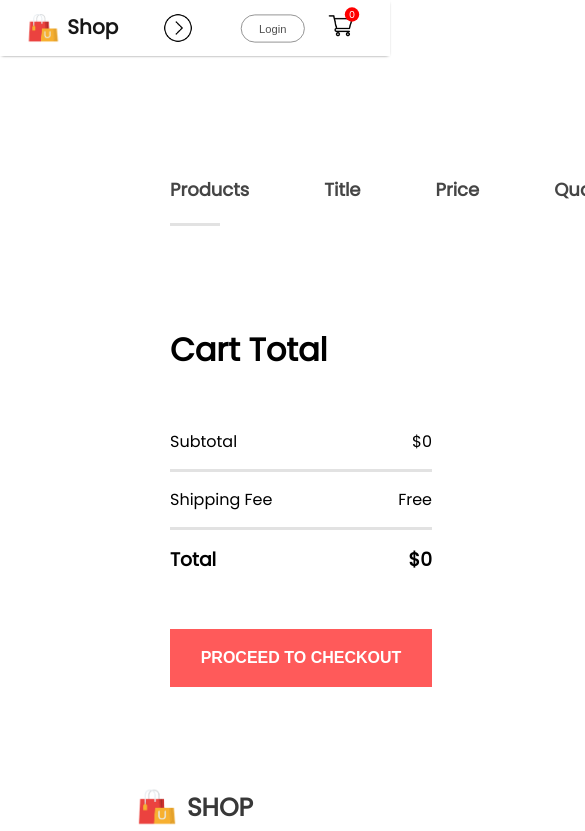
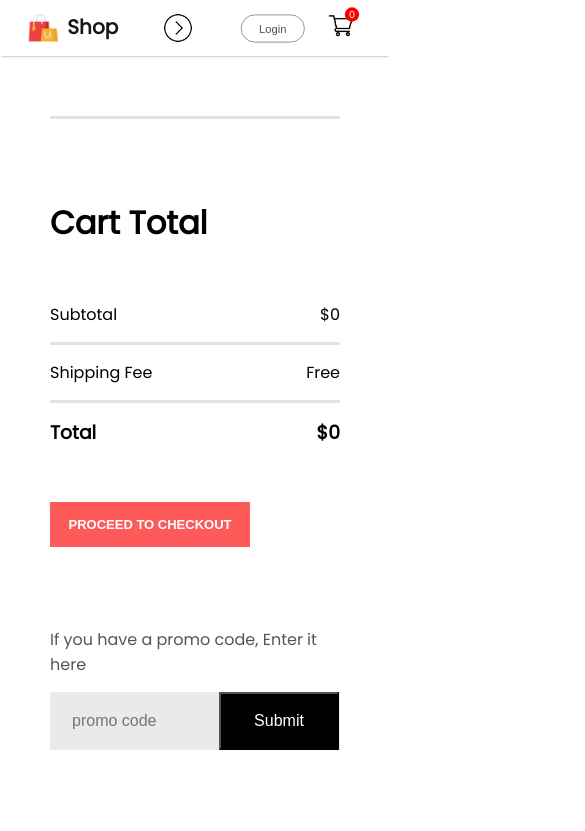
Before and after one commit to ErickAC12/e-commerce, a React (Create React App) app in the folder frontend/: page /cart in a window 390 px wide. Shown: the top 831 px of the page, 585 px wide, since content can reach past the window. Built offline with nearby package versions, Linux system fonts and the light colour scheme.

Commit message:
Responsive cart page

```diff
--- a/frontend/src/Components/CartItems/CartItems.css
+++ b/frontend/src/Components/CartItems/CartItems.css
@@ -107,3 +107,71 @@
     color: white;
     cursor: pointer;
 }
+
+@media(max-width: 1280px){
+    .cart-items{
+        margin: 60px 50px;
+    }
+
+    .cart-items-format-main {
+        grid-template-columns: 0.5fr 3fr repeat(4, 0.5fr);
+        gap: 20px;
+        padding: 15px 0px;
+        font-size: 15px;
+    }
+
+    .cart-icon-product-icon {
+        height: 50px;
+    }
+
+    .cart-items-remove-icon {
+        margin: auto;
+    }
+
+    .cart-items-quantity {
+        width: 40px;
+        height: 30px;
+    }
+
+    .cart-items-down {
+        margin: 80px 0px;
+        flex-direction: column;
+        gap: 80px;
+    }
+
+    .cart-items-total {
+        margin: 0;
+    }
+
+    .cart-items-total button {
+        max-width: 200px;
+        height: 45px;
+        font-size: 13px;
+    }
+
+    .cart-items-promobox {
+        width: auto;
+        max-width: 500px;
+    }
+
+    .cart-items-promobox input {
+        width: 100%;
+    }
+
+    .cart-items-promobox button {
+        width: 120px;
+        margin-left: -125px;
+    }
+}
+
+@media(max-width: 500px){
+    .cart-items-format-main {
+        display: none;
+        grid-template-columns: 0.5fr 3fr 0.5fr;
+        gap: 10px;
+    }
+
+    .cart-items-format {
+        display: grid;
+    }
+}
```
